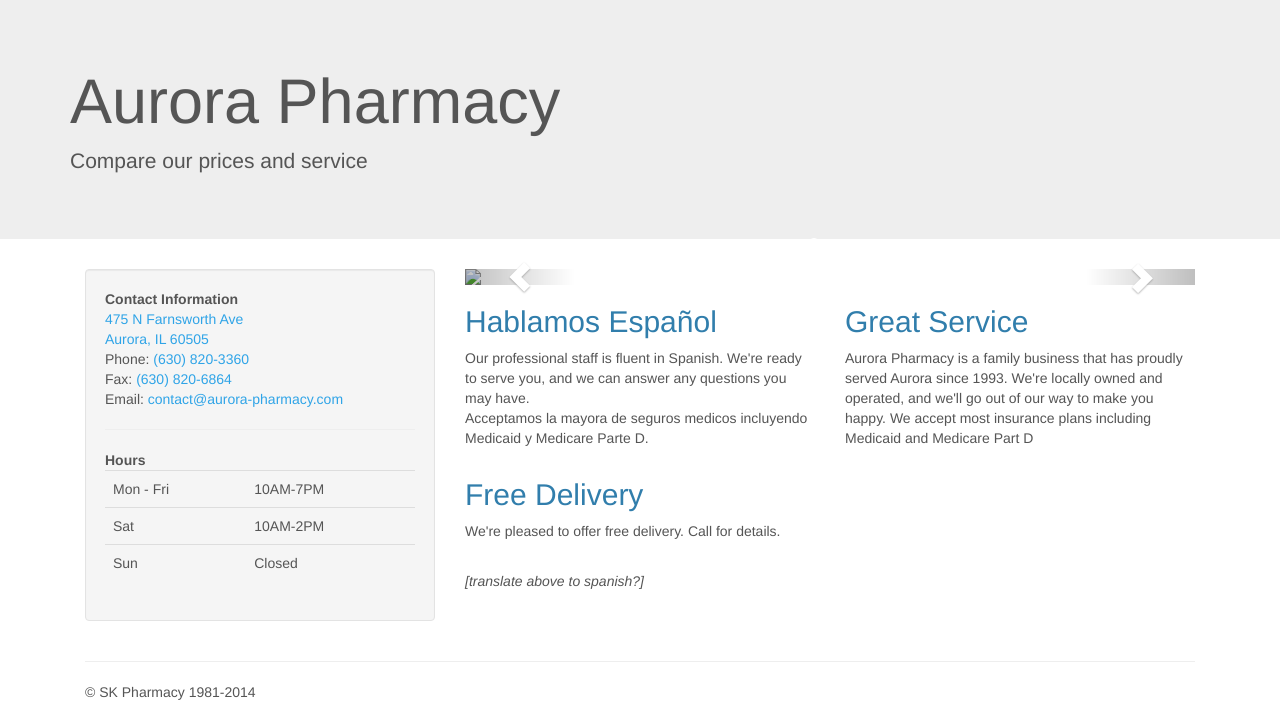
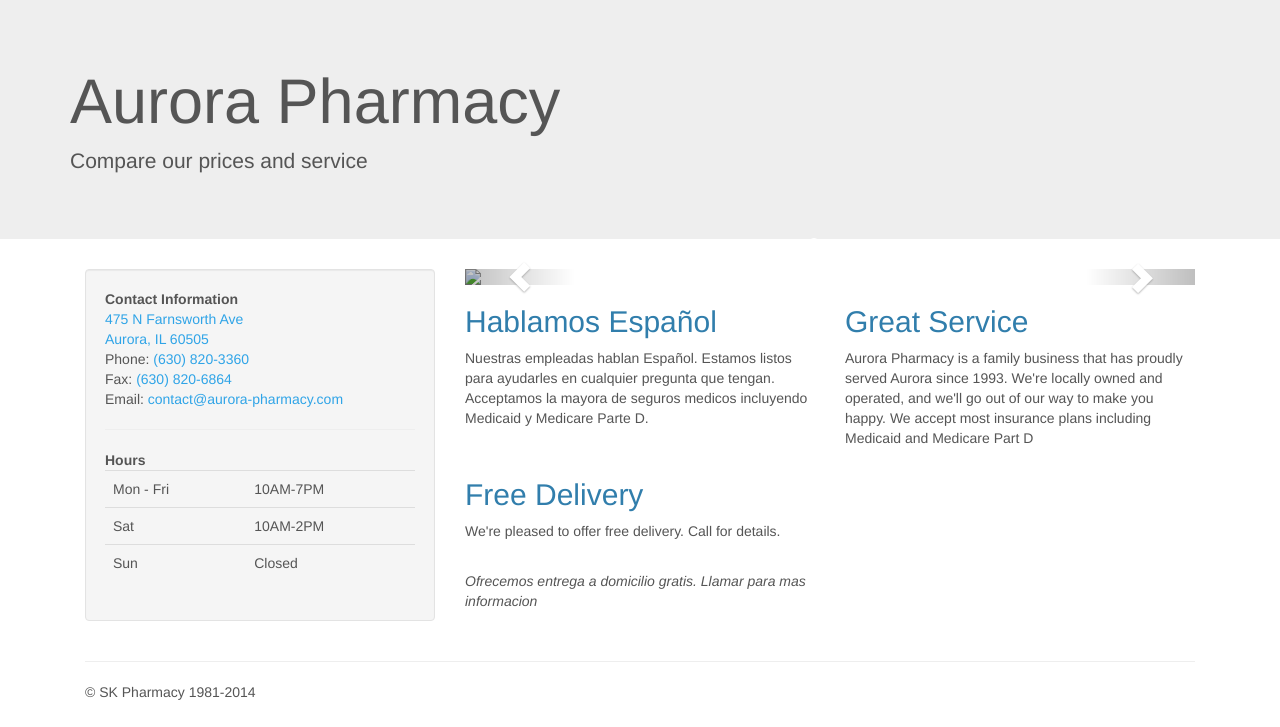
Before and after one commit to sameermanek/aurora-pharmacy, a PHP site: page / in a window 1280 px wide. Shown: the part 73-800 px from the top of the page. Run offline with PHP 8.4, Linux system fonts and the light colour scheme; some libraries are stand-ins or nearby versions.

Commit message:
Added spanish translations

```diff
--- a/index.php
+++ b/index.php
@@ -84,7 +84,7 @@ include_once "header.php";
       <div class="row-fluid">
         <div class="col-md-4">
           <h2>Hablamos Espa&ntilde;ol</h2>
-          <p>Our professional staff is fluent in Spanish. We're ready to serve you, and we can answer any questions you may have.<br />
+          <p>Nuestras empleadas hablan Espa&ntilde;ol. Estamos listos para ayudarles en cualquier pregunta que tengan.<br />
           Acceptamos la mayora de seguros medicos incluyendo Medicaid y Medicare Parte D.</p>
         </div><!--/span-->
         <div class="col-md-4">
@@ -98,7 +98,7 @@ include_once "header.php";
           <h2>Free Delivery</h2>
           <p>We're pleased to offer free delivery. Call for details.</p>
           <br />
-          <p><em>[translate above to spanish?]</em></p>
+          <p><em>Ofrecemos entrega a domicilio gratis. Llamar para mas informacion</em></p>
         </div><!--/span-->
       </div><!--/row-->
     </div><!--/span-->
```
